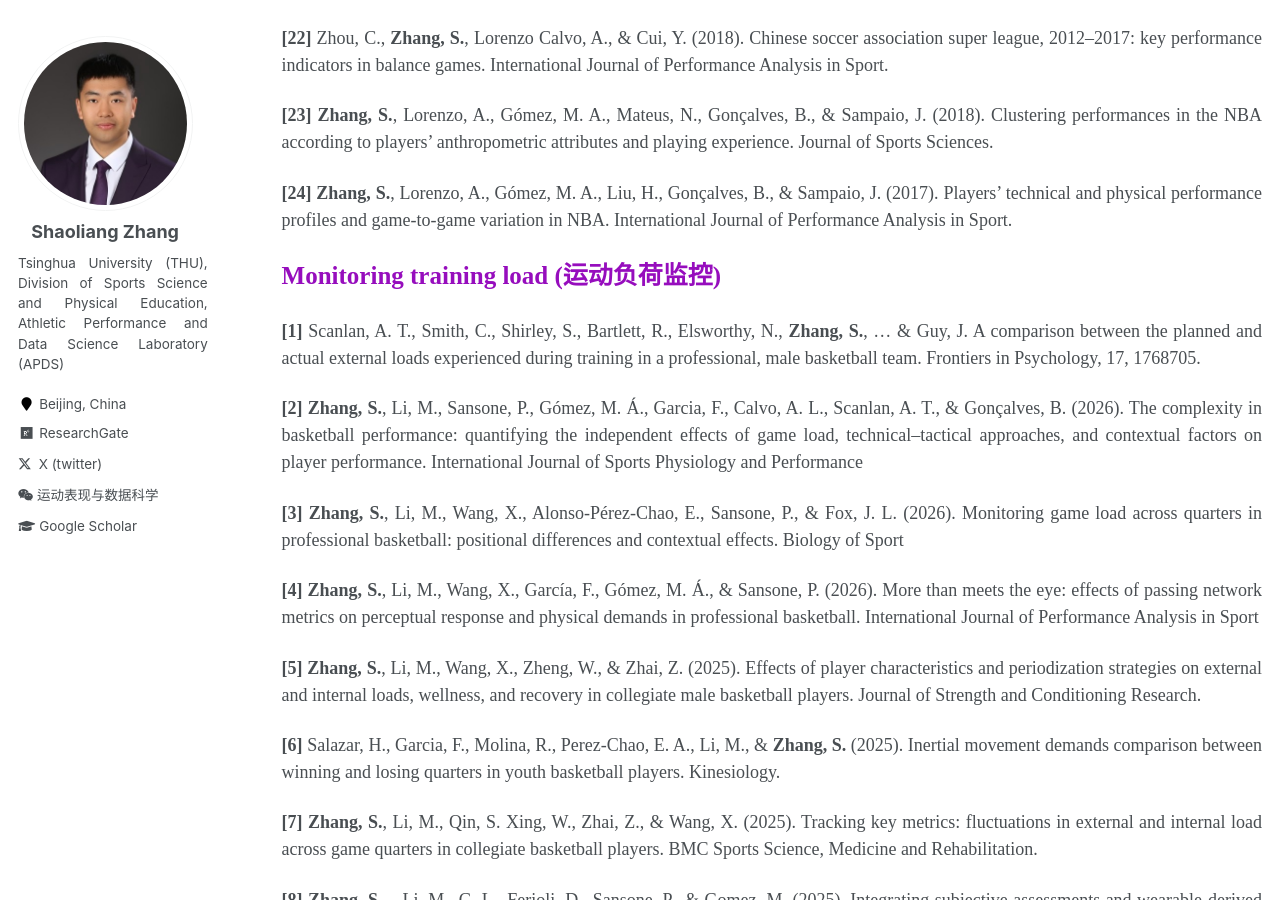
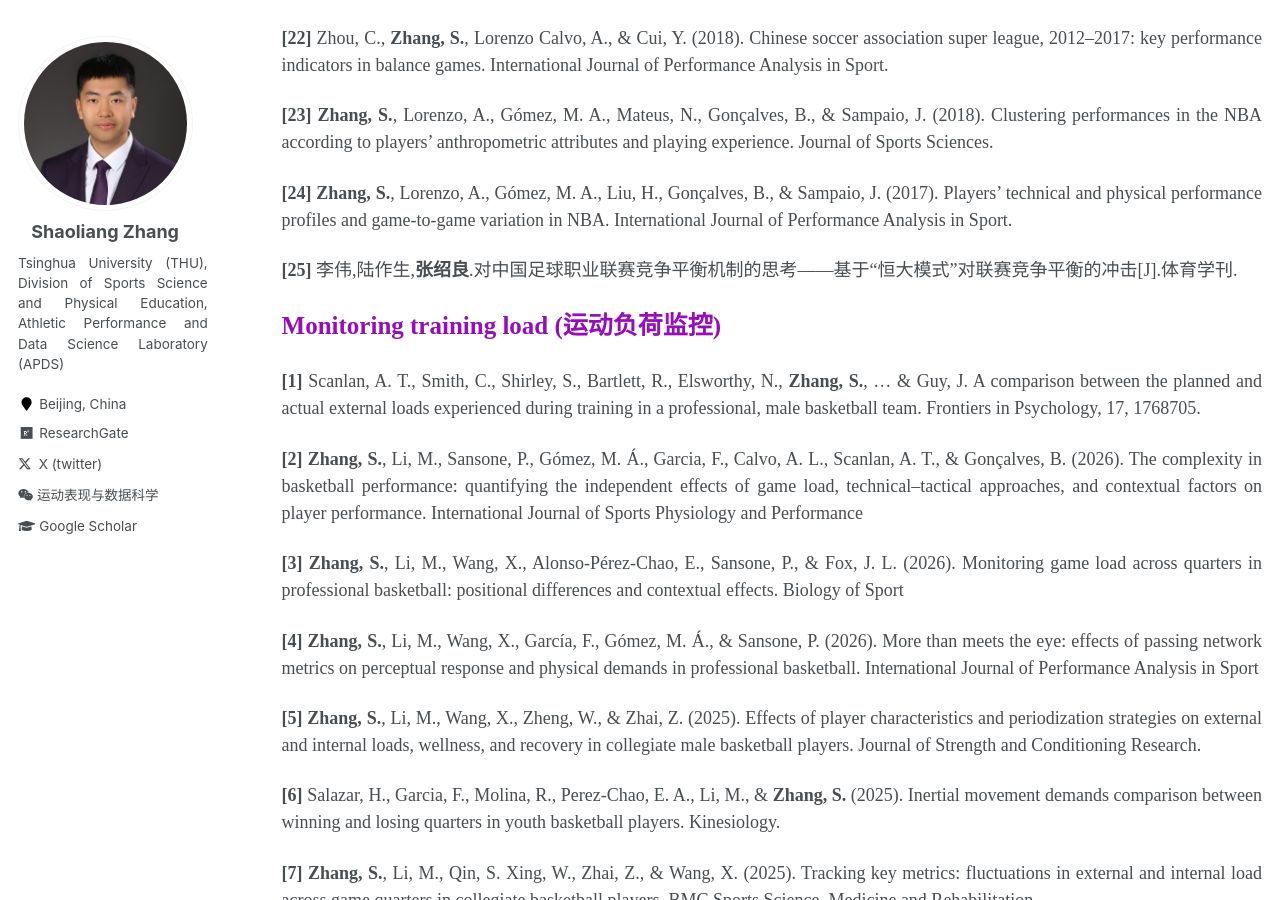
Before and after one commit to sportssuper/ZSL, a Jekyll site: the page built from _pages/publications.md, in a window 1280 px wide and 900 px high, scrolled down 1955 px. Built offline with Jekyll 4.4.1, drawn with Linux system fonts in a browser that asks for light colours; a script that is not in the unit is left out.

Commit message:
Update publications.md

```diff
--- a/_pages/publications.md
+++ b/_pages/publications.md
@@ -83,6 +83,8 @@ author_profile: true
 
 **[24]** **Zhang, S.**, Lorenzo, A., Gómez, M. A., Liu, H., Gonçalves, B., & Sampaio, J. (2017). Players' technical and physical performance profiles and game-to-game variation in NBA. International Journal of Performance Analysis in Sport.
 
+**[25]** 李伟,陆作生,**张绍良**.对中国足球职业联赛竞争平衡机制的思考——基于“恒大模式”对联赛竞争平衡的冲击[J].体育学刊.
+
 
 <span style="color: #960DBD; font-weight: bold; font-size: 25px;">Monitoring training load (运动负荷监控)</span>
 
```
